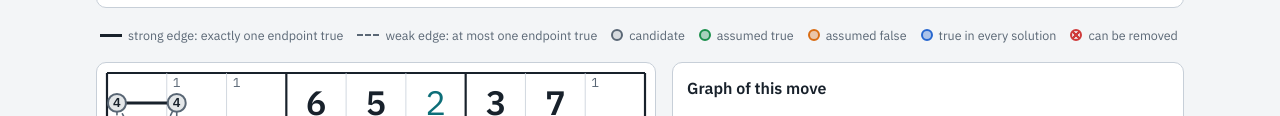
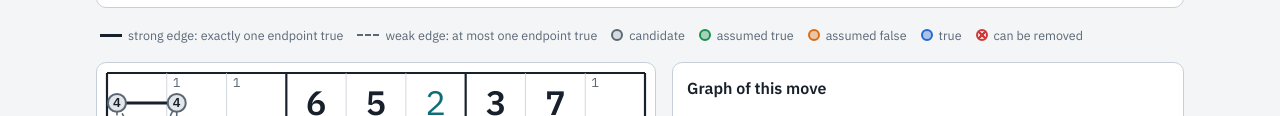
Before and after one commit to HyejunShin/sudoku-graph-theory, a website: page index.html in a window 1280 px wide. Shown: the part 403-519 px from the top of the page. Drawn offline with Linux system fonts and the light colour scheme.

Commit message:
Legend: true
Co-Authored-By: Claude Opus 5.5 <noreply@anthropic.com>
Claude-Session: https://claude.ai/code/session_0161PMRBv2Fxor83Lofabj9S

```diff
--- a/index.html
+++ b/index.html
@@ -169,7 +169,7 @@ svg .landing { animation: landing var(--dur, 1100ms) ease-in-out; }
         <span><i class="dot n"></i>candidate</span>
         <span><i class="dot t"></i>assumed true</span>
         <span><i class="dot f"></i>assumed false</span>
-        <span><i class="dot m"></i>true in every solution</span>
+        <span><i class="dot m"></i>true</span>
         <span><i class="dot o"></i>can be removed</span>
       </div>
     <div class="stack">
```
Also changed, not shown: src/index.src.html (+1 -1 lines).
